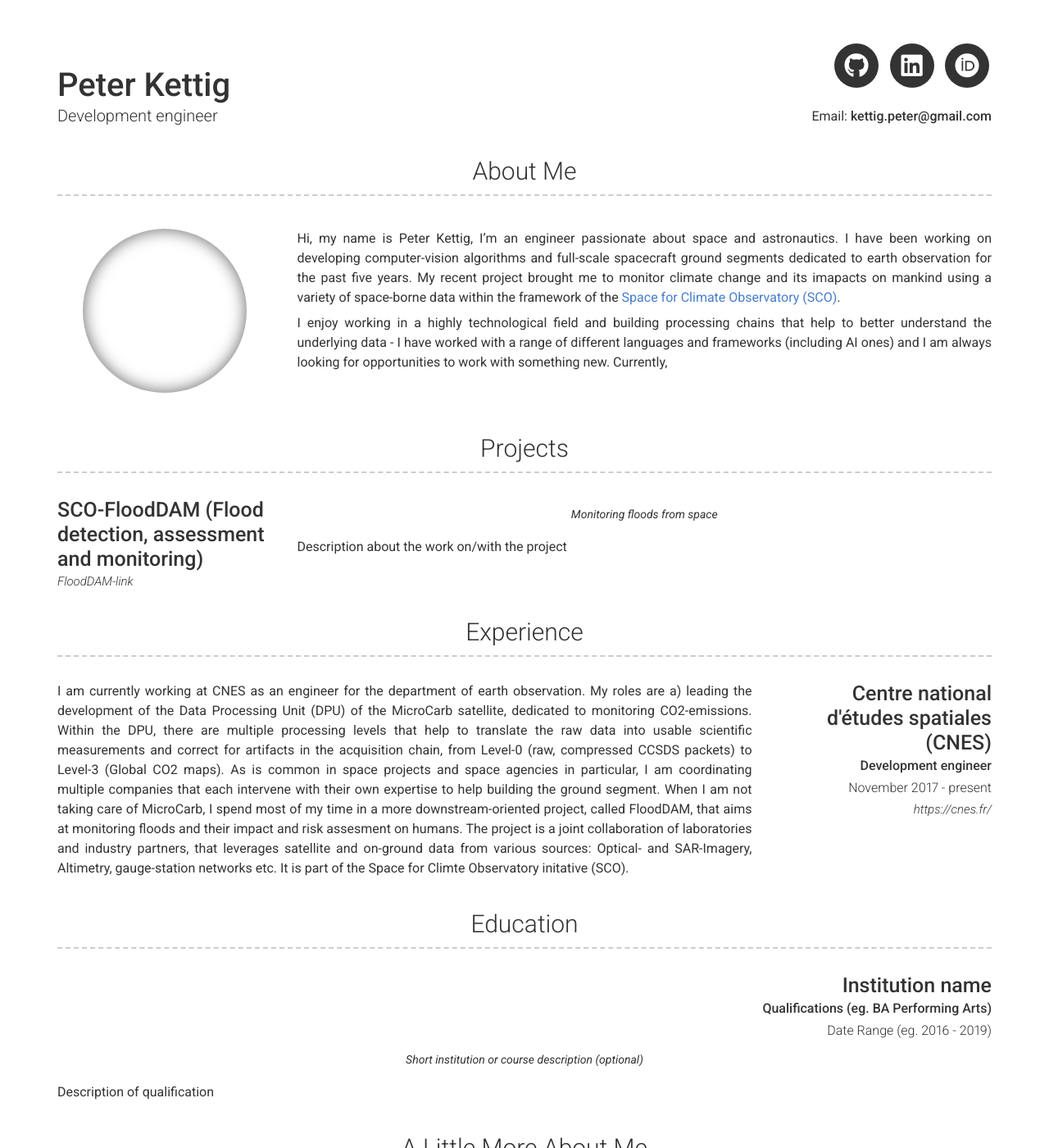
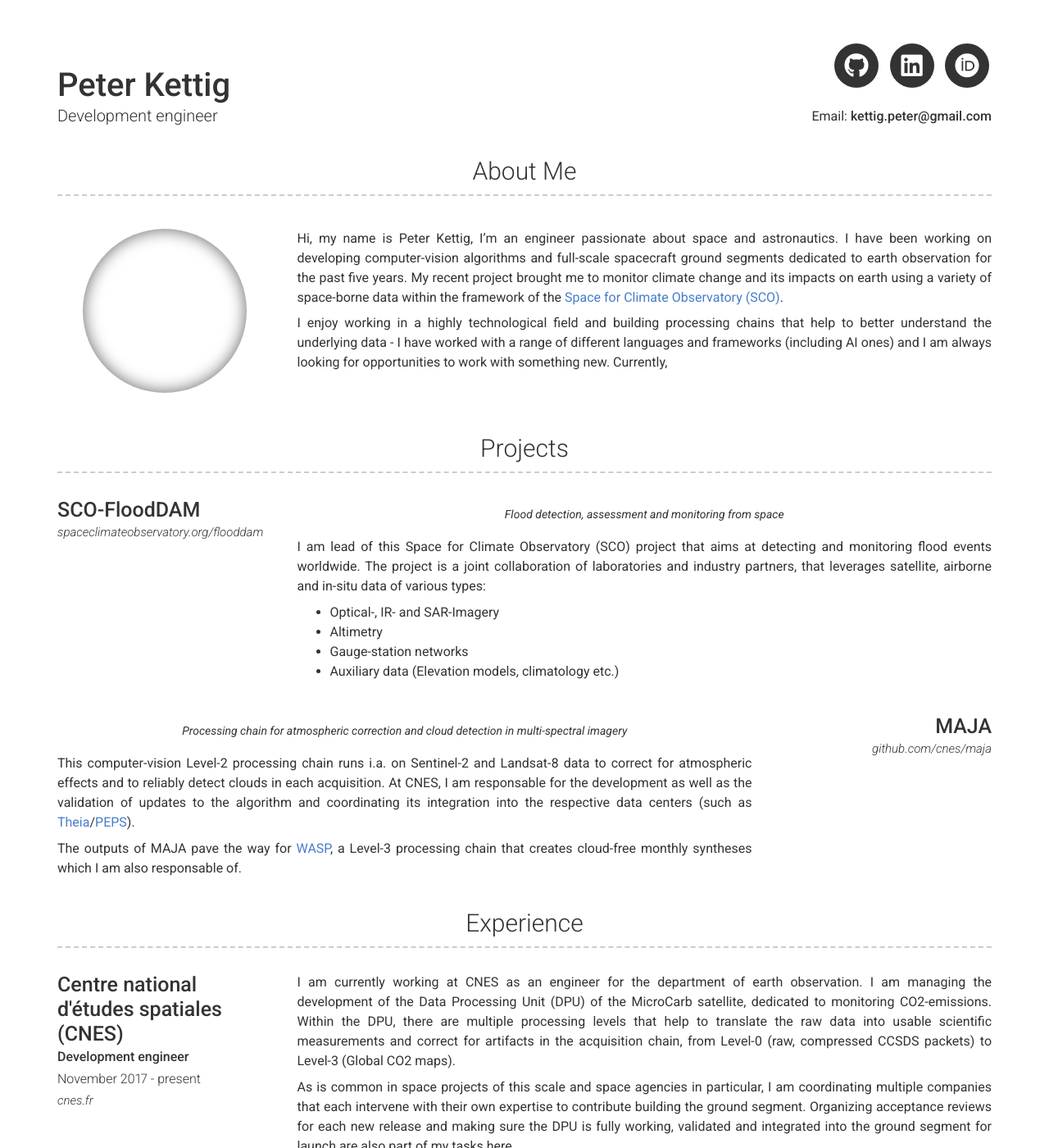
Before and after one commit to petket-5/petket-5.github.io, a Jekyll site: the page built from index.md, in a window 1280 px wide and 1400 px high. Shown: the whole window at 82% size. Built offline with Jekyll 4.4.1, drawn with Linux system fonts in a browser that asks for light colours; nearby versions of some CDN libraries; some of the changed text lies outside the part shown.

Commit message:
Added education and experience draft

```diff
--- a/_config.yml
+++ b/_config.yml
@@ -53,7 +53,7 @@ orcid_username: 0000-0001-5229-4889
 about_profile_image: Directory of profile image (eg. images/profile.jpg)
 about_content: | # this will include new lines to allow paragraphs
  Hi, my name is Peter Kettig, I'm an engineer passionate about space and astronautics. I have been working on developing computer-vision algorithms and full-scale spacecraft ground segments dedicated to earth observation for the past five years.
- My recent project brought me to monitor climate change and its imapacts on mankind using a variety of space-borne data within the framework of the [Space for Climate Observatory (SCO)](https://www.spaceclimateobservatory.org).
+ My recent project brought me to monitor climate change and its impacts on earth using a variety of space-borne data within the framework of the [Space for Climate Observatory (SCO)](https://www.spaceclimateobservatory.org).
 
  I enjoy working in a highly technological field and building processing chains that help to better understand the underlying data - I have worked with a range of different languages and frameworks (including AI ones) and I am always looking for opportunities to work with something new.
  Currently,
@@ -63,38 +63,71 @@ content:
     layout: list # Type of content section (list/text)
     content:
       - layout: left
-        title: SCO-FloodDAM (Flood detection, assessment and monitoring)
-        link: https://www.spaceclimateobservatory.org/flooddam-garonne
-        link_text: FloodDAM-link
+        title: SCO-FloodDAM
+        link: spaceclimateobservatory.org/flooddam-garonne
+        link_text: spaceclimateobservatory.org/flooddam
         quote: >
-          Monitoring floods from space
+          Flood detection, assessment and monitoring from space
         description: | # this will include new lines to allow paragraphs
-          Description about the work on/with the project
+          I am lead of this Space for Climate Observatory (SCO) project that aims at detecting and monitoring flood events worldwide.
+          The project is a joint collaboration of laboratories and industry partners, that leverages satellite, airborne and in-situ data of various types:
+          - Optical-, IR- and SAR-Imagery
+          - Altimetry
+          - Gauge-station networks
+          - Auxiliary data (Elevation models, climatology etc.)
+      - layout: right
+        title: MAJA
+        link: github.com/cnes/maja
+        # link_text: Project webpage
+        quote: >
+          Processing chain for atmospheric correction and cloud detection in multi-spectral imagery
+        description: | # this will include new lines to allow paragraphs
+          This computer-vision Level-2 processing chain runs i.a. on Sentinel-2 and Landsat-8 data to correct for atmospheric effects and to reliably detect clouds in each acquisition.
+          At CNES, I am responsable for the development as well as the validation of updates to the algorithm and coordinating its integration into the respective data centers (such as [Theia](https://theia.cnes.fr)/[PEPS](https://peps.cnes.fr)).
+
+          The outputs of MAJA pave the way for [WASP](https://gitlab.orfeo-toolbox.org/remote_modules/wasp), a Level-3 processing chain that creates cloud-free monthly syntheses which I am also responsable of.
   - title: Experience
     layout: list
     content:
-      - layout: right
+      - layout: left
         title: Centre national d'études spatiales (CNES)
         sub_title: Development engineer
         caption: November 2017 - present
-        link: https://cnes.fr/
+        link: cnes.fr
         # quote: >
         #  Short description of the company (optional)
         description: | # this will include new lines to allow paragraphs
-          I am currently working at CNES as an engineer for the department of earth observation. My roles are a) leading the development of the Data Processing Unit (DPU) of the MicroCarb satellite, dedicated to monitoring CO2-emissions.
+          I am currently working at CNES as an engineer for the department of earth observation.
+          I am managing the development of the Data Processing Unit (DPU) of the MicroCarb satellite, dedicated to monitoring CO2-emissions.
           Within the DPU, there are multiple processing levels that help to translate the raw data into usable scientific measurements and correct for artifacts in the acquisition chain, from Level-0 (raw, compressed CCSDS packets) to Level-3 (Global CO2 maps).
-          As is common in space projects and space agencies in particular, I am coordinating multiple companies that each intervene with their own expertise to help building the ground segment.
-          When I am not taking care of MicroCarb, I spend most of my time in a more downstream-oriented project, called FloodDAM, that aims at monitoring floods and their impact and risk assesment on humans.
-          The project is a joint collaboration of laboratories and industry partners, that leverages satellite and on-ground data from various sources: Optical- and SAR-Imagery, Altimetry, gauge-station networks etc. It is part of the Space for Climte Observatory initative (SCO).
+
+          As is common in space projects of this scale and space agencies in particular, I am coordinating multiple companies that each intervene with their own expertise to contribute building the ground segment.
+          Organizing acceptance reviews for each new release and making sure the DPU is fully working, validated and integrated into the ground segment for launch are also part of my tasks here.
   - title: Education
     layout: list
     content:
       - layout: top-right
-        title: Institution name
-        sub_title: Qualifications (eg. BA Performing Arts)
-        caption: Date Range (eg. 2016 - 2019)
+        title: Luleå tekniska universitet, Luleå, Sweden
+        sub_title: Double-degree Master of Science
+        caption: 2015-2017
         quote: >
-          Short institution or course description (optional)
+          Master of space science and technology
+        description: | # this will include new lines to allow paragraphs
+          Description of qualification
+      - layout: top-left
+        title: Université Toulouse III Paul Sabatier, Toulouse, France
+        sub_title: Master of Science
+        caption: 2015-2017
+        quote: >
+          Space science and instrumentation
+        description: | # this will include new lines to allow paragraphs
+          Description of qualification
+      - layout: top-right
+        title: Julius-Maximilians Universität, Würzburg, Germany
+        sub_title: Bachelor of Science
+        caption: 2012-2015
+        quote: >
+          Bachelor in aerospace computer science
         description: | # this will include new lines to allow paragraphs
           Description of qualification
   - title: A Little More About Me
@@ -117,7 +150,7 @@ sass:
   style: compressed
 
 plugins:
- -petket-seo-tag
+ - jekyll-seo-tag
 
 exclude : [
   "Gemfile",
```
